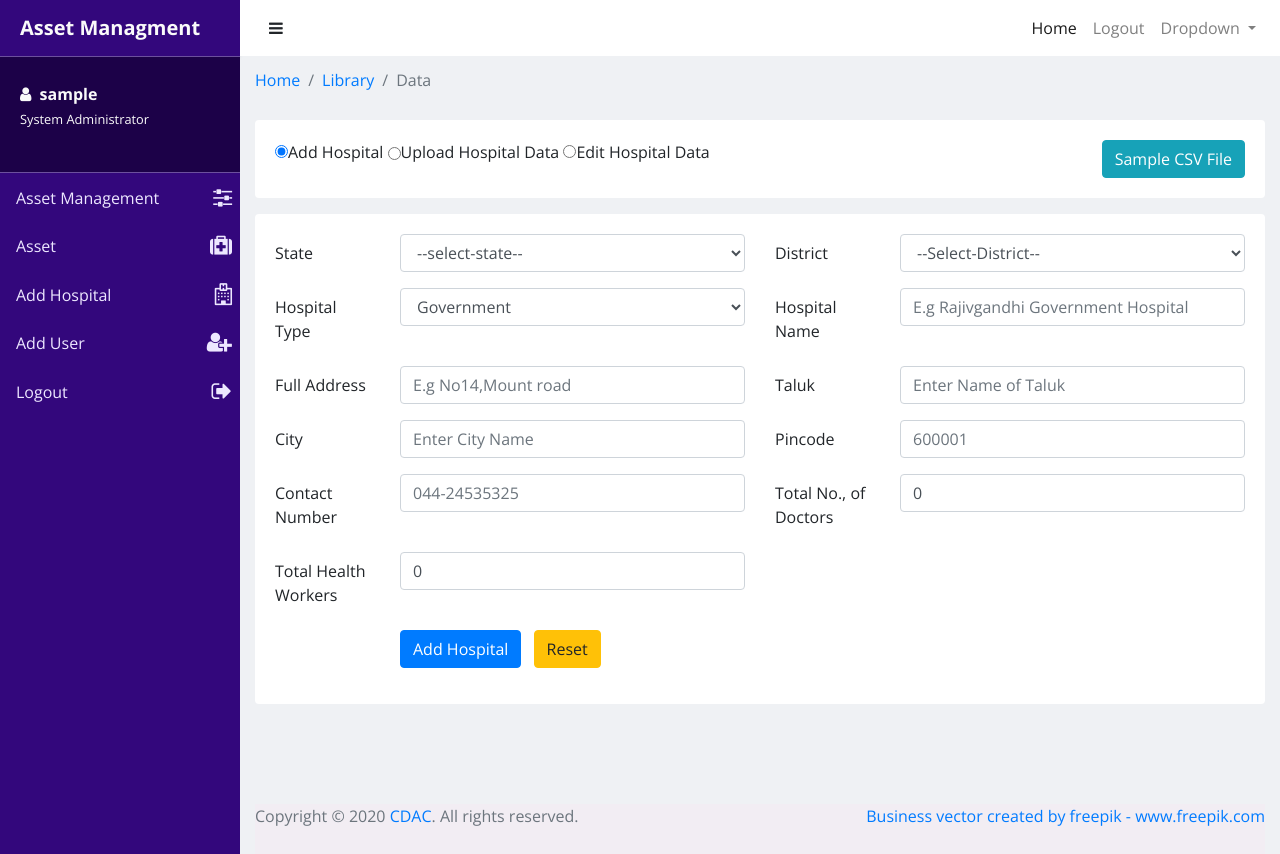
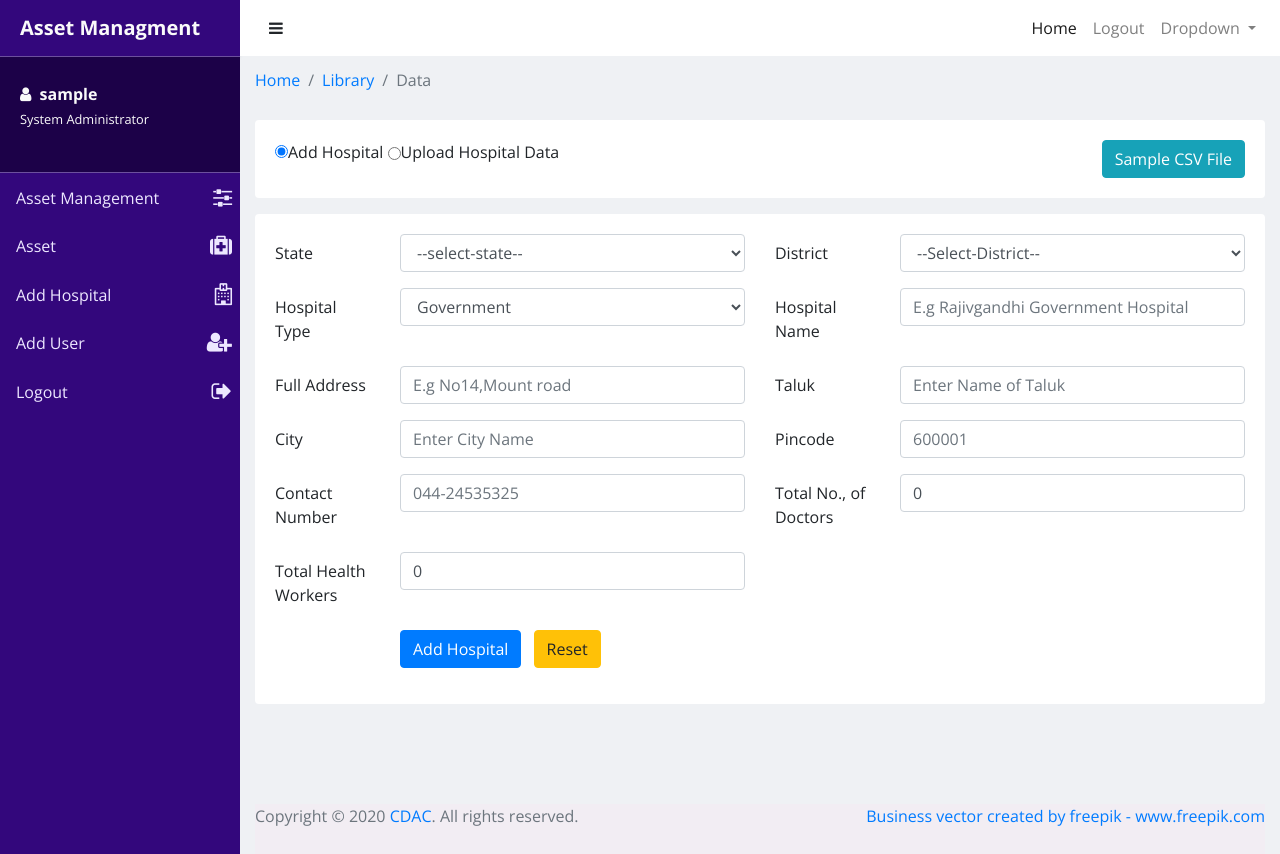
Before and after one commit to gokuls/covidassetmgt, a Django app: page /addhospitaltemp in a window 1280 px wide. Run offline with Django 3.2, Linux system fonts and the light colour scheme; a user stored in the database is signed in; tables that the repository leaves empty hold one stand-in row (values such as "Sample post"); some libraries are stand-ins or nearby versions.

Commit message:
add hospital updated with theme

```diff
--- a/covidasset/assetmgt/templates/assetmgt/add_hospital.html
+++ b/covidasset/assetmgt/templates/assetmgt/add_hospital.html
@@ -10,7 +10,6 @@
 {% if usr.adminstate > 0 %}
 		<input type="radio" id="single"  name="hospitaldata" value="1"><label for="single">Add Hospital</label>
 		<input type="radio" id="multiple" class= "btn radio-inline btn-primary" name="hospitaldata" value="0"><label for="multiple">Upload Hospital Data</label>
-		<input type="radio" id="edit" name="hospitaldata" value="2"><label for="edit">Edit Hospital Data</label>
 		<a class="btn btn-info pull-right"href="{% url 'gethospitalsample' %}" download >Sample CSV File</a>
 		{% else %}
 		<input type="radio" id="edit" name="hospitaldata" value="2"><label for="multiple">Edit Hospital Data</label>
```
